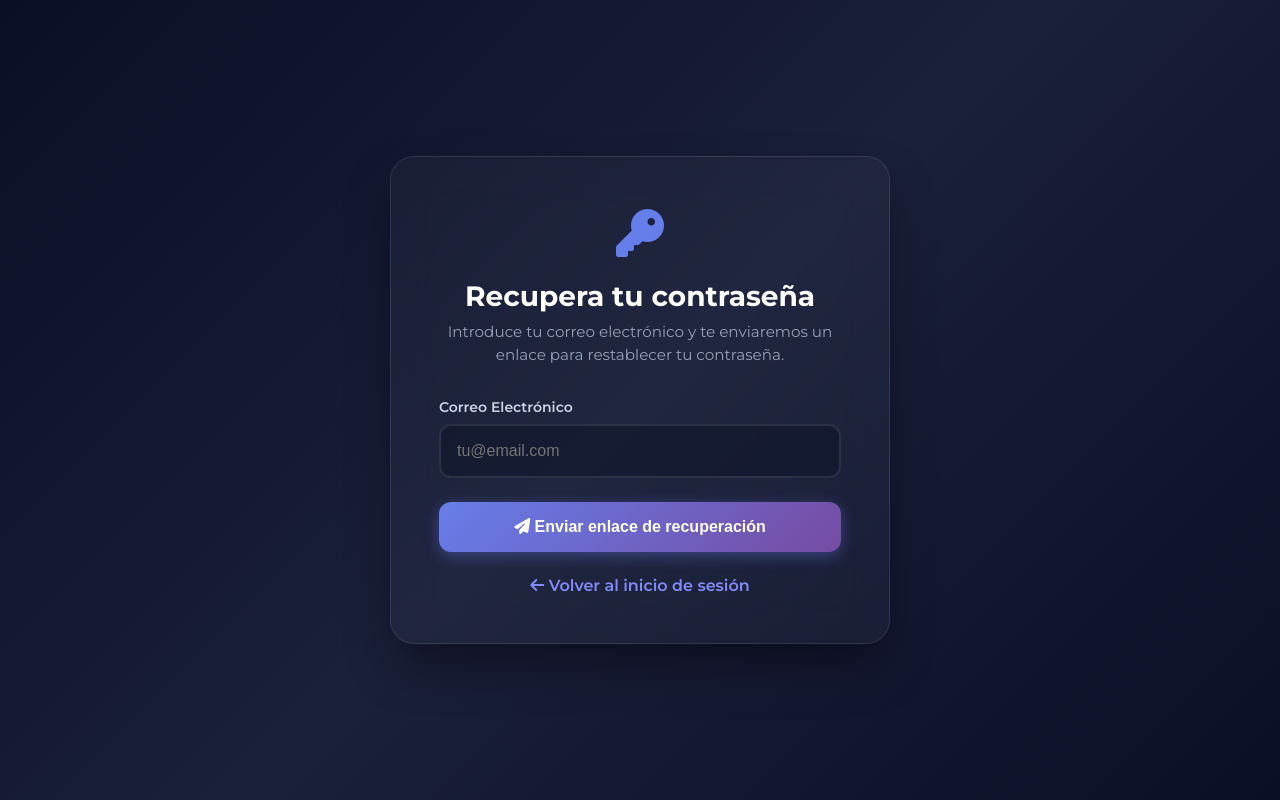
After one commit to vevikils/VeviMaster-IA, a Django app: template VeviMaster-IA/vevi_mastering/templates/account/password_reset.html in a window 1280 px wide. The commit adds this page. Run offline with Django 5.2, Linux system fonts and the light colour scheme; the template is opened without the code that fills it, so the values that code supplies are empty.

Commit message:
Feat: Añadir funcionalidad de recuperación de contraseña

```diff
--- a/VeviMaster-IA/vevi_mastering/templates/account/login.html
+++ b/VeviMaster-IA/vevi_mastering/templates/account/login.html
@@ -467,6 +467,12 @@
                         required>
                 </div>
 
+                <div class="form-group" style="text-align: right; margin-top: -0.5rem; margin-bottom: 1.5rem;">
+                    <a href="{% url 'account_reset_password' %}" class="form-link" style="font-size: 0.875rem;">
+                        ¿Olvidaste tu contraseña?
+                    </a>
+                </div>
+
                 <button type="submit" class="btn-submit">
                     <span>Iniciar Sesión</span>
                     <i class="fas fa-arrow-right"></i>
--- /dev/null
+++ b/VeviMaster-IA/vevi_mastering/templates/account/password_reset.html
@@ -0,0 +1,185 @@
+{% extends "base.html" %}
+{% load i18n %}
+
+{% block title %}Recuperar Contraseña - VeviMaster IA{% endblock %}
+
+{% block extra_css %}
+<style>
+    body {
+        background: #0a0e27;
+        overflow-x: hidden;
+        margin: 0;
+        padding: 0;
+    }
+
+    .main-content {
+        padding: 0 !important;
+        margin: 0 !important;
+        display: flex !important;
+        align-items: center;
+        justify-content: center;
+        min-height: 80vh;
+    }
+
+    .auth-background {
+        position: fixed;
+        top: 0;
+        left: 0;
+        width: 100%;
+        height: 100%;
+        z-index: 0;
+        background: linear-gradient(135deg, #0a0e27 0%, #1a1f3a 50%, #0a0e27 100%);
+    }
+
+    .reset-card {
+        position: relative;
+        z-index: 1;
+        background: rgba(255, 255, 255, 0.03);
+        backdrop-filter: blur(20px);
+        border: 1px solid rgba(255, 255, 255, 0.1);
+        border-radius: 24px;
+        padding: 3rem;
+        max-width: 500px;
+        width: 100%;
+        box-shadow: 0 25px 50px -12px rgba(0, 0, 0, 0.5);
+        animation: slideUp 0.6s ease-out;
+    }
+
+    @keyframes slideUp {
+        from {
+            opacity: 0;
+            transform: translateY(30px);
+        }
+
+        to {
+            opacity: 1;
+            transform: translateY(0);
+        }
+    }
+
+    .reset-header {
+        text-align: center;
+        margin-bottom: 2rem;
+    }
+
+    .reset-icon {
+        font-size: 3rem;
+        color: #667eea;
+        margin-bottom: 1rem;
+    }
+
+    .reset-title {
+        font-size: 1.75rem;
+        font-weight: 700;
+        color: white;
+        margin-bottom: 0.5rem;
+    }
+
+    .reset-subtitle {
+        color: #94a3b8;
+        font-size: 0.95rem;
+        line-height: 1.5;
+    }
+
+    .form-group {
+        margin-bottom: 1.5rem;
+    }
+
+    .form-label {
+        display: block;
+        color: #cbd5e1;
+        font-size: 0.875rem;
+        font-weight: 600;
+        margin-bottom: 0.5rem;
+    }
+
+    .form-input {
+        width: 100%;
+        padding: 1rem;
+        background: rgba(15, 23, 42, 0.6);
+        border: 2px solid rgba(255, 255, 255, 0.1);
+        border-radius: 12px;
+        color: white;
+        font-size: 1rem;
+        transition: all 0.3s ease;
+    }
+
+    .form-input:focus {
+        outline: none;
+        border-color: #667eea;
+        background: rgba(15, 23, 42, 0.8);
+        box-shadow: 0 0 0 4px rgba(102, 126, 234, 0.1);
+    }
+
+    .btn-submit {
+        width: 100%;
+        padding: 1rem;
+        background: linear-gradient(135deg, #667eea 0%, #764ba2 100%);
+        border: none;
+        border-radius: 12px;
+        color: white;
+        font-size: 1rem;
+        font-weight: 700;
+        cursor: pointer;
+        transition: all 0.3s ease;
+        box-shadow: 0 4px 15px rgba(102, 126, 234, 0.4);
+    }
+
+    .btn-submit:hover {
+        transform: translateY(-2px);
+        box-shadow: 0 8px 20px rgba(102, 126, 234, 0.5);
+    }
+
+    .form-link {
+        color: #818cf8;
+        text-decoration: none;
+        font-weight: 600;
+        transition: color 0.2s;
+    }
+
+    .form-link:hover {
+        color: #a5b4fc;
+    }
+
+    .back-link {
+        text-align: center;
+        margin-top: 1.5rem;
+        color: #94a3b8;
+    }
+</style>
+{% endblock %}
+
+{% block content %}
+<div class="auth-background"></div>
+
+<div class="reset-card">
+    <div class="reset-header">
+        <div class="reset-icon">
+            <i class="fas fa-key"></i>
+        </div>
+        <h2 class="reset-title">Recupera tu contraseña</h2>
+        <p class="reset-subtitle">
+            Introduce tu correo electrónico y te enviaremos un enlace para restablecer tu contraseña.
+        </p>
+    </div>
+
+    <form method="POST" action="{% url 'account_reset_password' %}">
+        {% csrf_token %}
+
+        <div class="form-group">
+            <label for="id_email" class="form-label">Correo Electrónico</label>
+            <input type="email" name="email" id="id_email" class="form-input" placeholder="tu@email.com" required>
+        </div>
+
+        <button type="submit" class="btn-submit">
+            <i class="fas fa-paper-plane"></i> Enviar enlace de recuperación
+        </button>
+    </form>
+
+    <div class="back-link">
+        <a href="{% url 'account_login' %}" class="form-link">
+            <i class="fas fa-arrow-left"></i> Volver al inicio de sesión
+        </a>
+    </div>
+</div>
+{% endblock %}
```
